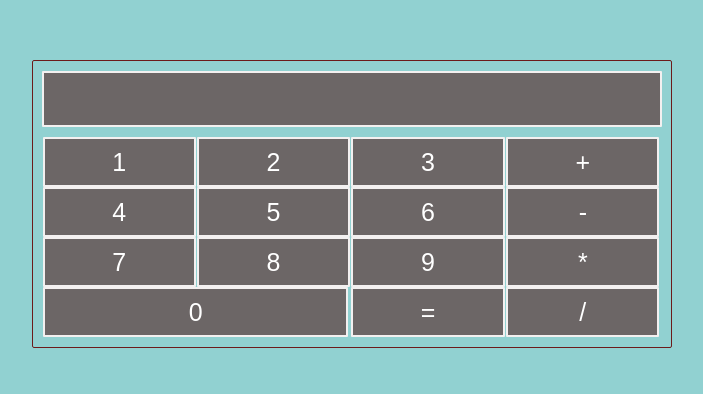
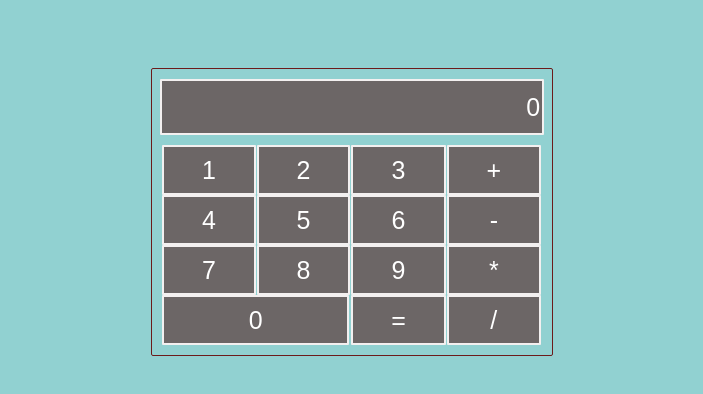
Before and after one commit to ArtsemKez/calculator-task, a React (Create React App) app: page / in a window 1280 px wide. Shown: the part 132-526 px from the top of the page, without its empty margins (288-991 px from the left). Built offline with nearby package versions, Linux system fonts and the light colour scheme.

Commit message:
Add redux

```diff
--- a/package.json
+++ b/package.json
@@ -8,7 +8,10 @@
     "@testing-library/user-event": "^13.5.0",
     "react": "^18.2.0",
     "react-dom": "^18.2.0",
+    "react-redux": "^8.0.2",
     "react-scripts": "5.0.1",
+    "redux": "^4.2.0",
+    "reselect": "^4.1.6",
     "web-vitals": "^2.1.4"
   },
   "scripts": {
--- /dev/null
+++ b/src/Redux/CalculatorReducer.js
@@ -0,0 +1,20 @@
+let initialState = {
+    inputValue: 0
+}
+
+const CalculatorReducer = (state = initialState, actions) => {
+    switch (actions.type){
+        case 'CHANGE-INPUT':
+            let newInputValue = actions.newInputValue
+            console.log(state.inputValue)
+            return {...state, inputValue: [newInputValue]}
+        default:
+            return state
+    }
+}
+
+export const actions = {
+    changeInput: (newInputValue) => ({type: 'CHANGE-INPUT', newInputValue})
+}
+
+export default CalculatorReducer
--- /dev/null
+++ b/src/Redux/ReduxStore.js
@@ -0,0 +1,13 @@
+import {applyMiddleware, combineReducers, compose, createStore} from "redux";
+import CalculatorReducer from "./CalculatorReducer";
+
+let rootReducer = combineReducers({
+    calculatorPage: CalculatorReducer
+})
+
+const composeEnhancers = window.__REDUX_DEVTOOLS_EXTENSION_COMPOSE__ || compose
+const store = createStore(rootReducer, composeEnhancers(applyMiddleware()))
+
+window._store = store;
+
+export default store
--- /dev/null
+++ b/src/Redux/Selectors.js
@@ -0,0 +1,9 @@
+import {createSelector} from "reselect";
+
+const getInputValue = (state) => {
+    return state.calculatorPage.inputValue
+}
+
+export const getInputValueSelector = createSelector(getInputValue, (inputValue) => {
+    return inputValue
+})
--- a/src/components/Calculator/Calculator.jsx
+++ b/src/components/Calculator/Calculator.jsx
@@ -2,13 +2,29 @@ import React from 'react';
 import styles from './Calculator.module.css'
 import CustomizedInput from "../UI/CustomizedInput/CustomizedInput";
 import Numpad from "./Numpad/Numpad";
+import {getInputValueSelector} from "../../Redux/Selectors";
+import {useDispatch, useSelector} from "react-redux";
+import {actions} from "../../Redux/CalculatorReducer";
+
 
 const Calculator = () => {
+
+    let inputValue = useSelector(getInputValueSelector)
+
+    const dispatch = useDispatch()
+
+    const changeInput = (event) => {
+        dispatch(actions.changeInput(event.target.value))
+    }
+
+
     return (
         <div className={styles.calculator}>
             <div className={styles.input}>
                 <CustomizedInput
                     type='number'
+                    value={inputValue}
+                    onChange={(event)=> {changeInput(event)}}
                 />
             </div>
             <Numpad/>
--- a/src/components/Calculator/Calculator.module.css
+++ b/src/components/Calculator/Calculator.module.css
@@ -1,9 +1,10 @@
 .calculator{
     border: 1.5px solid #6c1b1b;
     border-radius: 2px;
-    margin-top: 15%;
-    margin-left: 25%;
-    margin-right: 25%;
+    width: 400px;
+    margin-top: 200px;
+    margin-left: auto;
+    margin-right: auto;
 }
 
 .input{
--- a/src/index.js
+++ b/src/index.js
@@ -3,12 +3,14 @@ import ReactDOM from 'react-dom/client';
 import './index.css';
 import App from './App';
 import reportWebVitals from './reportWebVitals';
+import {Provider} from "react-redux";
+import store from "./Redux/ReduxStore";
 
 const root = ReactDOM.createRoot(document.getElementById('root'));
 root.render(
-  <React.StrictMode>
-    <App />
-  </React.StrictMode>
+      <Provider store={store}>
+          <App />
+      </Provider>
 );
 
 // If you want to start measuring performance in your app, pass a function
```
Also changed, not shown: 1 other file (tests, documents, lock files or other folders).
